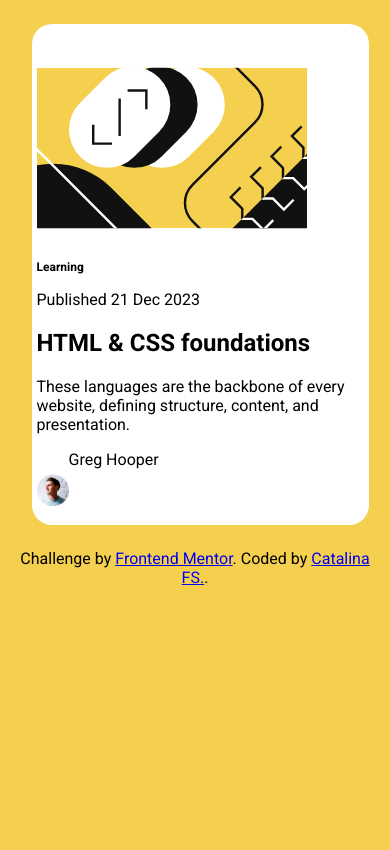
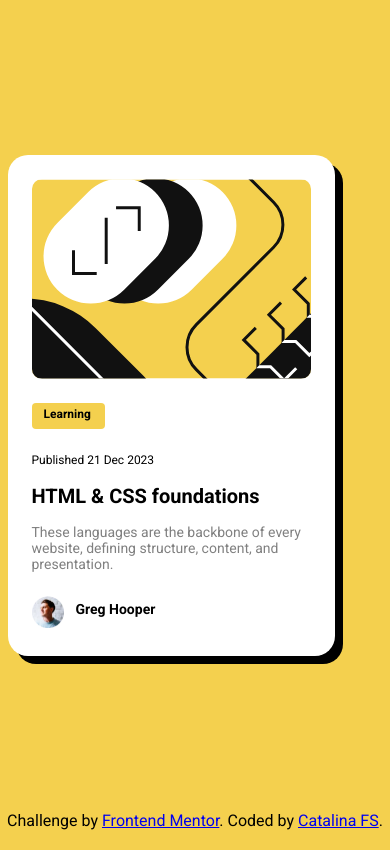
Before and after one commit to CatalinaF-S/Blog-preview-card, a website: page index.html in a window 390 px wide. Drawn offline with Linux system fonts and the light colour scheme.

Commit message:
style mobile version

```diff
--- a/index.html
+++ b/index.html
@@ -17,7 +17,11 @@
     </head>
     <body>
         <main>
-            <img src="/assets/images/illustration-article.svg" alt="" />
+            <img
+                class="main-image"
+                src="/assets/images/illustration-article.svg"
+                alt=""
+            />
             <div class="main-content">
                 <h1>Learning</h1>
                 <p>Published 21 Dec 2023</p>
@@ -39,7 +43,8 @@
                 href="https://www.frontendmentor.io?ref=challenge"
                 target="_blank"
                 >Frontend Mentor</a
-            >. Coded by <a href="#">Catalina FS.</a>.
+            >. Coded by
+            <a href="https://github.com/CatalinaF-S">Catalina FS</a>.
         </footer>
     </body>
 </html>
--- a/scss/styles.scss
+++ b/scss/styles.scss
@@ -11,16 +11,21 @@ $grey: hsl(0, 0%, 50%);
 $black: hsl(0, 0%, 7%);
 
 $font-size: 16px;
+$font-size-12: 75%;
+$font-size-14: 87.5%;
+$font-size-20: 125%;
 $font-primary: "Roboto", sans-serif;
 
 $main-width: 327px;
 $main-height: 501px;
-$img-width: 270px;
+$img-width: 279px;
 $img-height: 200px;
 
 $margin-main: 24px;
+$padding-main: 24px;
 
 * {
+    box-sizing: border-box;
     font-family: $font-primary;
 }
 
@@ -32,34 +37,70 @@ body {
     main {
         background-color: $white;
         border-radius: 20px;
-        margin-top: 155px;
+        box-shadow: 8px 8px;
         height: $main-height;
         width: $main-width;
-        margin: $margin-main;
-        padding: 0 5px;
+        margin: 155px 0;
+        padding: $padding-main;
         text-align: left;
 
-        img {
+        .main-image {
+            object-fit: cover;
             border-radius: 10px;
             overflow: hidden;
             height: $img-height;
             width: $img-width;
-            margin-top: 24px;
+            margin: 0px auto;
+            text-align: center;
         }
 
         .main-content {
             h1 {
+                border-radius: 4px;
+                display: inline-block;
+                background-color: $body-color;
+                font-size: $font-size-12;
                 font-weight: bolder;
-                font-size: 75%;
+                margin: 20px 0 12px 0;
+                padding: 4px 12px;
+                width: 73px;
+                height: 26px;
+            }
+
+            h1 + p {
+                font-size: $font-size-12;
+            }
+
+            h2 {
+                font-size: $font-size-20;
+                font-weight: bolder;
+            }
+
+            h2 + p {
+                color: $grey;
+                font-size: $font-size-14;
             }
         }
 
         .autor-information {
+            margin-top: 24px;
             img {
                 float: left;
                 height: 32px;
                 width: 32px;
+                margin-right: 12px;
+            }
+
+            img + p {
+                font-size: $font-size-14;
+                font-weight: bolder;
+                padding: 5px;
             }
         }
     }
+    footer {
+        width: calc(100% + 40px);
+        margin-left: -20px;
+        margin-bottom: 20px;
+    }
 }
```
Also changed, not shown: css/styles.css, 1 other file.
